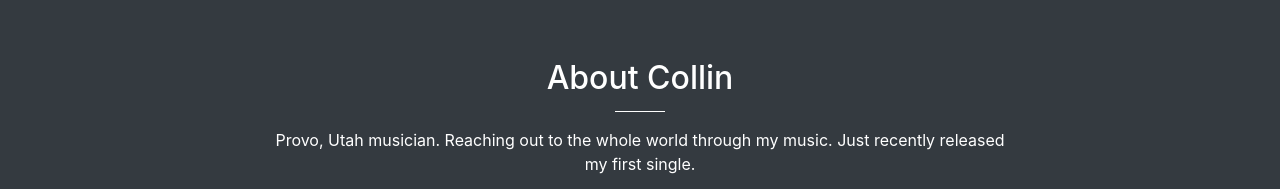
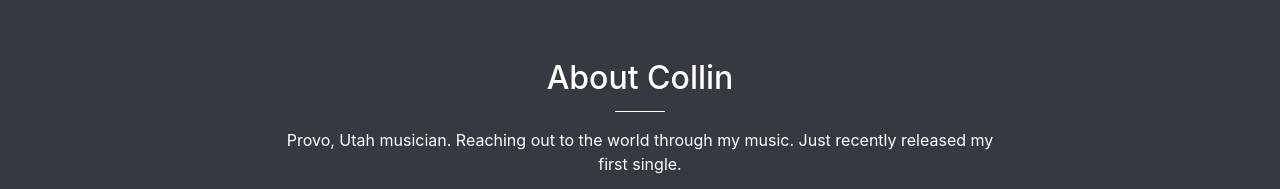
Before and after one commit to dallindizzle/dallindizzle.github.io, a website with bundled scripts: page index.html in a window 1280 px wide. Shown: the part 840-1029 px from the top of the page. Built offline with nearby package versions, Linux system fonts and the light colour scheme.

Commit message:
Removed "whole" in the about

```diff
--- a/index.html
+++ b/index.html
@@ -77,7 +77,7 @@
           <div class="col-lg-8 mx-auto text-center">
             <h2 class="section-heading text-white">About Collin</h2>
             <hr class="light">
-            <p>Provo, Utah musician. Reaching out to the whole world through my music. Just recently released my first single.</p>
+            <p>Provo, Utah musician. Reaching out to the world through my music. Just recently released my first single.</p>
             <a class="btn btn-default btn-xl js-scroll-trigger" href="#video">Check it out!</a>
           </div>
         </div>
```
